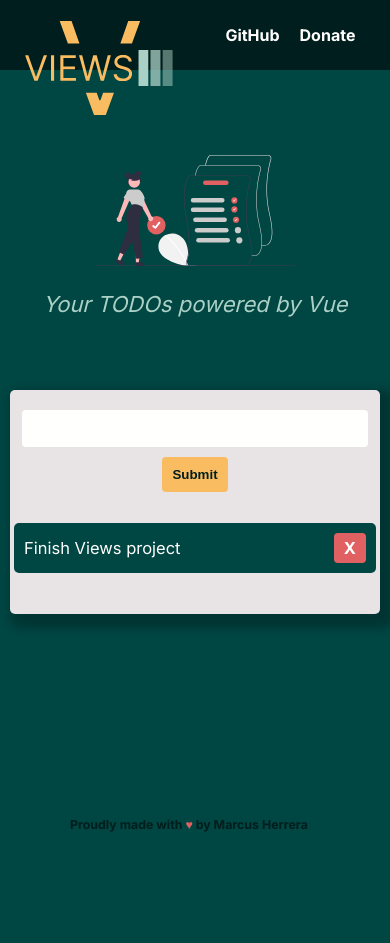
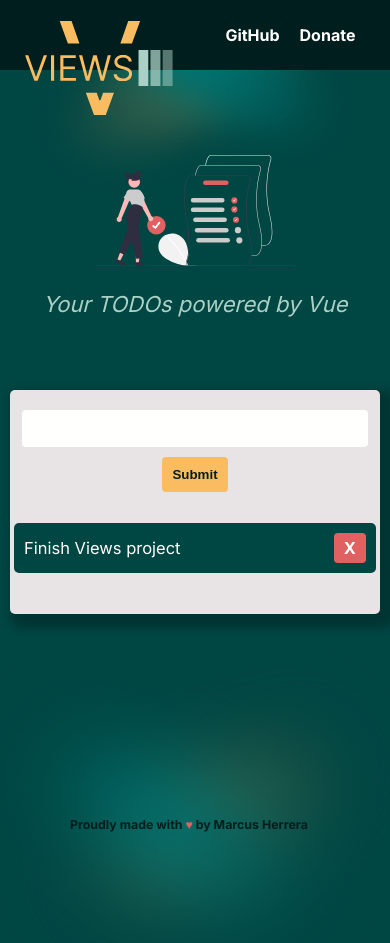
Before and after one commit to mahiv87/Views-by-Vue, a Vue app: page / in a window 390 px wide. Before the commit the page ends 844 px from the top, so only its background shows below. Built offline with nearby package versions, Linux system fonts and the light colour scheme.

Commit message:
add gradient blobs

```diff
--- a/src/components/Footer.vue
+++ b/src/components/Footer.vue
@@ -21,7 +21,85 @@
 	margin-inline: auto;
 }
 
+.footer-container p::before {
+	display: block;
+	position: absolute;
+	top: -200px;
+	/* left: 375px; */
+	content: '';
+	width: 200px;
+	height: 600px;
+	border-radius: 50%;
+	background: radial-gradient(
+		circle,
+		rgba(0, 124, 121, 1) 0%,
+		rgba(0, 70, 67, 1) 100%
+	);
+	filter: blur(40px);
+	transform: rotate(-60deg);
+	z-index: -1;
+}
+
+.footer-container p::after {
+	display: block;
+	position: absolute;
+	top: -200px;
+	/* left: 375px; */
+	content: '';
+	width: 200px;
+	height: 600px;
+	border-radius: 50%;
+	background: radial-gradient(
+		circle,
+		rgba(249, 188, 96, 0.3) 0%,
+		rgba(0, 70, 67, 1) 100%
+	);
+	filter: blur(40px);
+	transform: rotate(60deg);
+	z-index: -2;
+}
+
 .heart {
 	color: #e16162;
 }
+
+@media screen and (max-width: 768px) {
+	.footer-container p::before {
+		display: block;
+		position: absolute;
+		top: -130px;
+		left: 120px;
+		content: '';
+		width: 100px;
+		height: 300px;
+		border-radius: 50%;
+		background: radial-gradient(
+			circle,
+			rgba(0, 124, 121, 1) 0%,
+			rgba(0, 70, 67, 1) 100%
+		);
+		filter: blur(40px);
+		transform: rotate(-60deg);
+		z-index: -1;
+	}
+
+	.footer-container p::after {
+		display: block;
+		position: absolute;
+		top: -130px;
+		left: 160px;
+		content: '';
+		width: 100px;
+		height: 300px;
+		border-radius: 50%;
+		background: radial-gradient(
+			circle,
+			rgba(249, 188, 96, 0.3) 0%,
+			rgba(0, 70, 67, 1) 100%
+		);
+		filter: blur(40px);
+		transform: rotate(60deg);
+		z-index: -2;
+	}
+}
 </style>
--- a/src/components/Todos/Todos.vue
+++ b/src/components/Todos/Todos.vue
@@ -33,10 +33,82 @@ export default {
 	border-radius: 5px;
 }
 
+.todo-container::before {
+	display: block;
+	position: absolute;
+	top: -290px;
+	content: '';
+	width: 200px;
+	height: 600px;
+	border-radius: 50%;
+	background: radial-gradient(
+		circle,
+		rgba(0, 124, 121, 1) 0%,
+		rgba(0, 70, 67, 1) 100%
+	);
+	filter: blur(40px);
+	transform: rotate(-60deg);
+	z-index: -1;
+}
+
+.todo-container::after {
+	display: block;
+	position: absolute;
+	top: -260px;
+	content: '';
+	width: 200px;
+	height: 600px;
+	border-radius: 50%;
+	background: radial-gradient(
+		circle,
+		rgba(249, 188, 96, 0.3) 0%,
+		rgba(0, 70, 67, 1) 100%
+	);
+	filter: blur(40px);
+	transform: rotate(60deg);
+	z-index: -2;
+}
+
 @media screen and (max-width: 992px) {
 	.todo-container {
 		margin-block: 50px;
 		margin-inline: 10px;
 	}
+
+	.todo-container::before {
+		display: block;
+		position: absolute;
+		top: -100px;
+		content: '';
+		width: 100px;
+		height: 300px;
+		border-radius: 50%;
+		background: radial-gradient(
+			circle,
+			rgba(0, 124, 121, 1) 0%,
+			rgba(0, 70, 67, 1) 100%
+		);
+		filter: blur(20px);
+		transform: rotate(-60deg);
+		z-index: -1;
+	}
+
+	.todo-container::after {
+		display: block;
+		position: absolute;
+		top: -80px;
+		content: '';
+		width: 100px;
+		height: 300px;
+		border-radius: 50%;
+		background: radial-gradient(
+			circle,
+			rgba(249, 188, 96, 0.3) 0%,
+			rgba(0, 70, 67, 1) 100%
+		);
+		filter: blur(20px);
+		transform: rotate(60deg);
+		z-index: -2;
+	}
 }
 </style>
```
